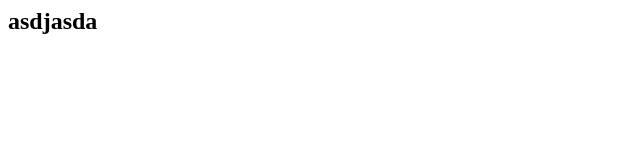
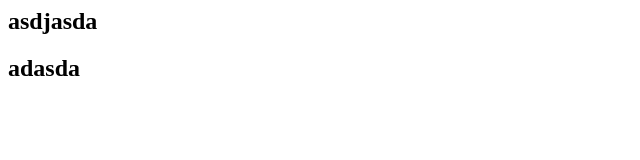
Before and after one commit to SyarifRH/MYGIT_PROJECT, a plain HTML site: page ha.html in a window 1280 px wide. Shown: the full height of the page, 0-640 px from the left. Drawn offline with Linux system fonts and the light colour scheme.

```diff
--- a/ha.html
+++ b/ha.html
@@ -7,5 +7,6 @@
 </head>
 <body>
     <h2>asdjasda</h2>
+    <h2>adasda</h2>
 </body>
 </html>
```
